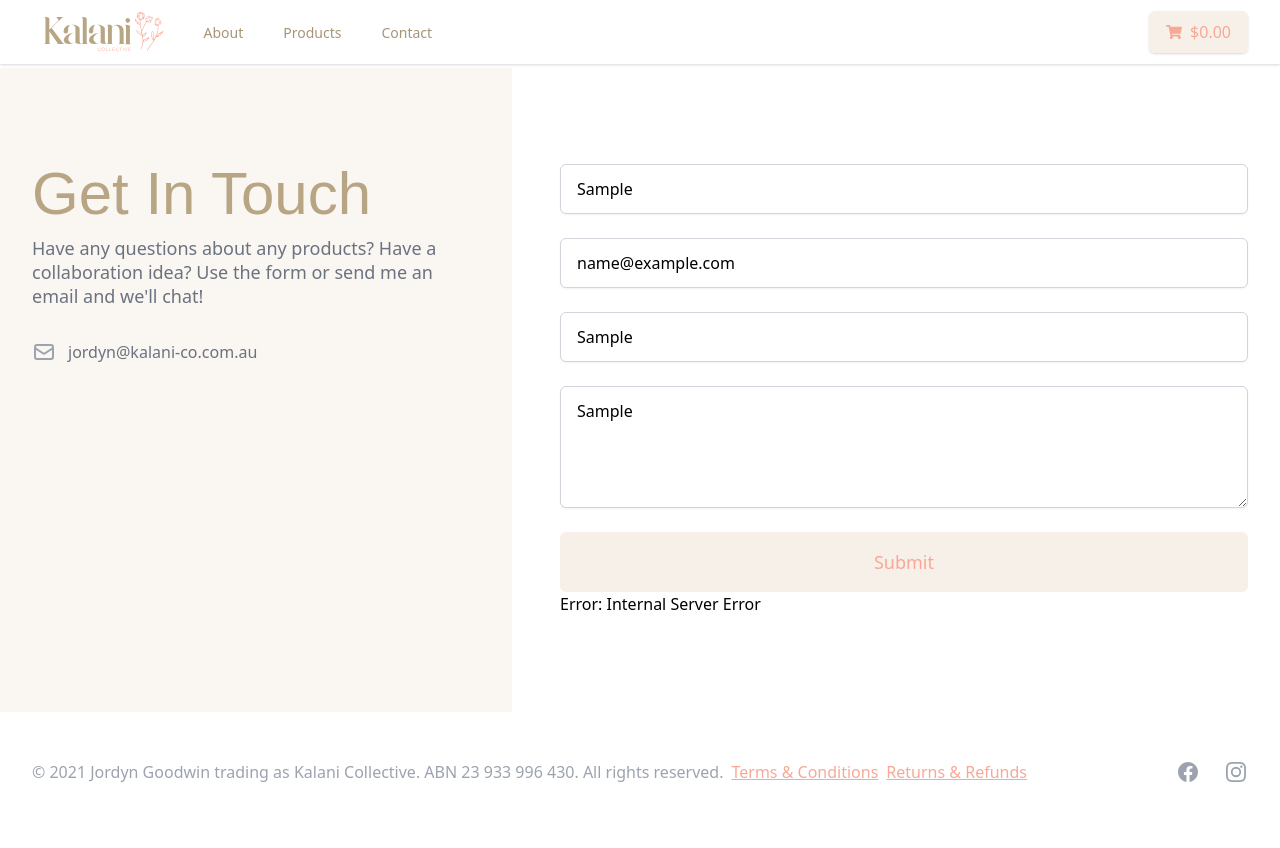
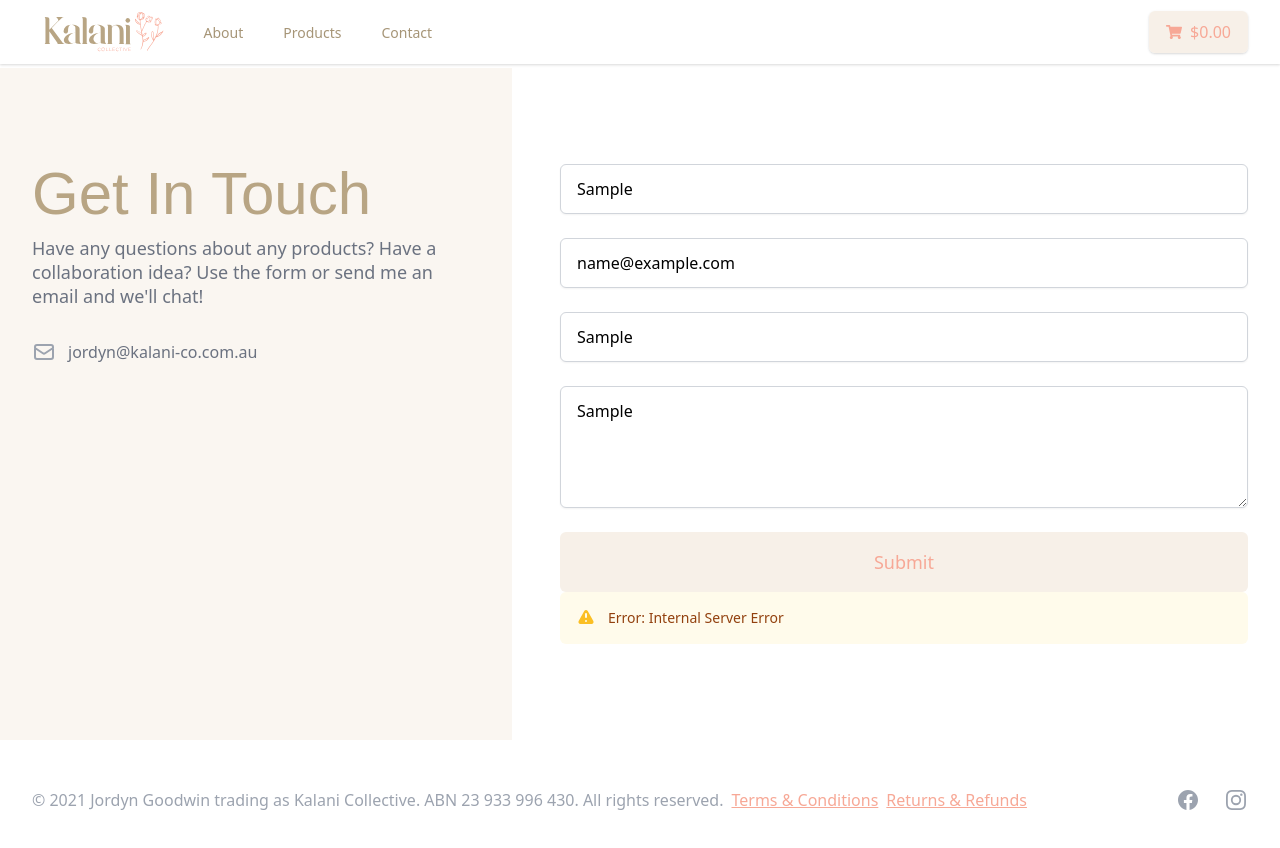
Before and after one commit to studioprisoner/kalani-website, a Next.js app: page /contact in a window 1280 px wide. Both pictures are taken after typing "Sample", "name@example.com", "Sample", "Sample" into the empty fields and a click on the button "Submit". Shown: the top 848 px of the page. Built offline with nearby package versions, Linux system fonts and the light colour scheme; no server answers; what @tailwindcss/typography would draw is missing.

Commit message:
updated contact page success styles

```diff
--- a/src/pages/contact.js
+++ b/src/pages/contact.js
@@ -2,7 +2,7 @@ import Head from 'next/head';
 import { useState } from 'react';
 import Footer from 'components/Footer';
 
-export default () => {
+export default function Contact() {
   const [status, setStatus] = useState({
     submitted: false,
     submitting: false,
@@ -122,14 +122,39 @@ export default () => {
                                 </button>
                             </div>
                             </form>
-                            <div>
+
                             {status.info.error && (
-                                <div className="error">Error: {status.info.msg}</div>
+                                <div className="rounded-md bg-yellow-50 p-4">
+                                    <div className="flex">
+                                        <div className="flex-shrink-0">
+                                        <svg className="h-5 w-5 text-yellow-400" xmlns="http://www.w3.org/2000/svg" viewBox="0 0 20 20" fill="currentColor" aria-hidden="true">
+                                            <path fillRule="evenodd" d="M8.257 3.099c.765-1.36 2.722-1.36 3.486 0l5.58 9.92c.75 1.334-.213 2.98-1.742 2.98H4.42c-1.53 0-2.493-1.646-1.743-2.98l5.58-9.92zM11 13a1 1 0 11-2 0 1 1 0 012 0zm-1-8a1 1 0 00-1 1v3a1 1 0 002 0V6a1 1 0 00-1-1z" clip-rule="evenodd" />
+                                        </svg>
+                                        </div>
+                                        <div className="ml-3">
+                                        <h3 className="text-sm font-medium text-yellow-800">
+                                        Error: {status.info.msg}
+                                        </h3>
+                                        </div>
+                                    </div>
+                                    </div>
                             )}
                             {!status.info.error && status.info.msg && (
-                                <div className="success">{status.info.msg}</div>
+                                <div className="rounded-md bg-green-50 p-4">
+                                    <div className="flex">
+                                        <div className="flex-shrink-0">
+                                        <svg className="h-5 w-5 text-green-400" xmlns="http://www.w3.org/2000/svg" viewBox="0 0 20 20" fill="currentColor" aria-hidden="true">
+                                            <path fillRule="evenodd" d="M10 18a8 8 0 100-16 8 8 0 000 16zm3.707-9.293a1 1 0 00-1.414-1.414L9 10.586 7.707 9.293a1 1 0 00-1.414 1.414l2 2a1 1 0 001.414 0l4-4z" clip-rule="evenodd" />
+                                        </svg>
+                                        </div>
+                                        <div className="ml-3">
+                                        <h3 className="text-sm font-medium text-green-800">
+                                        {status.info.msg}
+                                        </h3>
+                                        </div>
+                                    </div>
+                                </div>
                             )}
-                            </div>
                         </div>
                     </div>
                 </div>
```
